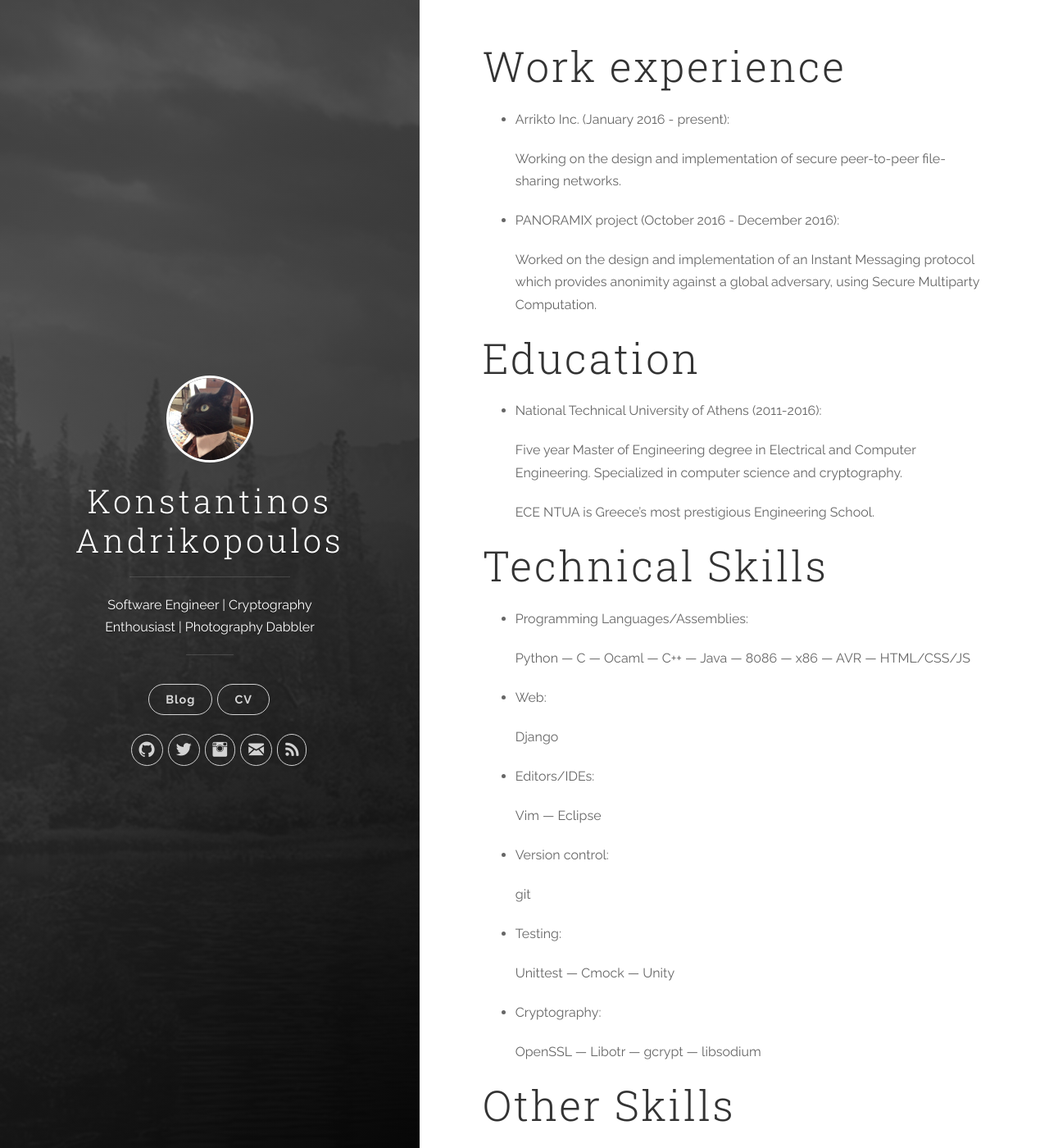
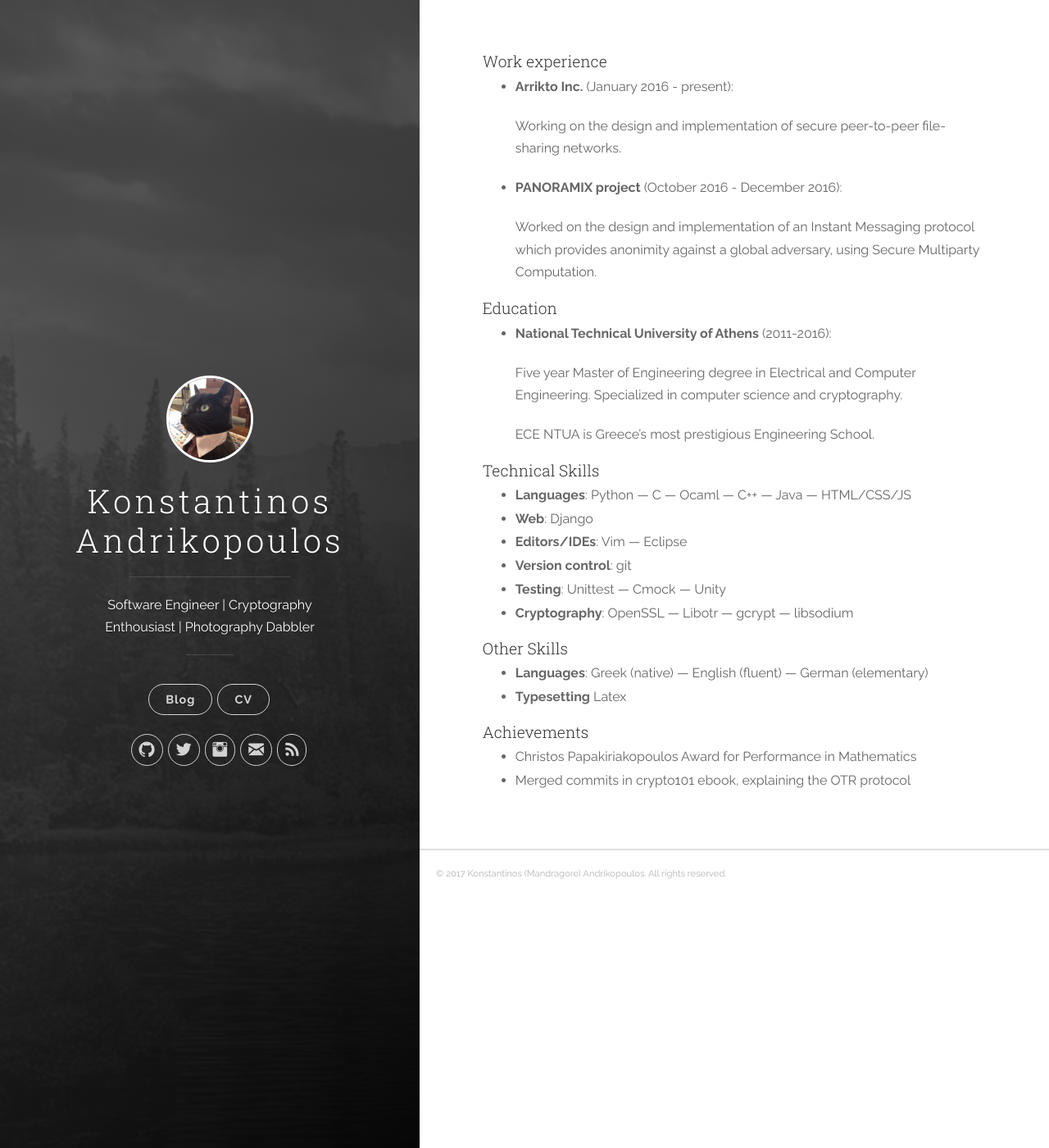
Before and after one commit to Mandragorian/mandragorian.github.io, a Jekyll site: the page built from cv/index.markdown, in a window 1280 px wide and 1400 px high. Shown: the whole window at 82% size. Built offline with Jekyll 4.4.1, drawn with Linux system fonts in a browser that asks for light colours; nearby versions of some CDN libraries; our own code applies the rules of GitHub Pages for plain Markdown files; some of the changed text lies outside the part shown.

```diff
--- a/cv/index.markdown
+++ b/cv/index.markdown
@@ -3,71 +3,52 @@ layout: default
 robots: noindex
 ---
 
-Work experience
-===============
+#### Work experience
 
-- Arrikto Inc. (January 2016 - present):
+- **Arrikto Inc.** (January 2016 - present):
 
 
 	Working on the design and implementation of secure peer-to-peer file-sharing networks.
 
 
-- PANORAMIX project (October 2016 - December 2016):
+- **PANORAMIX project** (October 2016 - December 2016):
 
 	Worked on the design and implementation of an Instant Messaging protocol which
 	provides anonimity against a global adversary, using Secure Multiparty Computation.
 
-Education
-=========
+#### Education
 
-- National Technical University of Athens (2011-2016):
+- **National Technical University of Athens** (2011-2016):
 
 	Five year Master of Engineering degree in Electrical and Computer Engineering.
 	Specialized in computer science and cryptography.
 
 	ECE NTUA is Greece's most prestigious Engineering School.
 
-Technical Skills
-======
+#### Technical Skills
 
-- Programming Languages/Assemblies:
-
-	Python --- C --- Ocaml --- C++ --- Java --- 8086 --- x86 --- AVR --- HTML/CSS/JS
-
-- Web:
-
+- **Languages**:
+	Python --- C --- Ocaml --- C++ --- Java --- HTML/CSS/JS
+- **Web**:
 	Django
-
-- Editors/IDEs:
-
+- **Editors/IDEs**:
 	Vim --- Eclipse
-
-- Version control:
-
+- **Version control**:
 	git
-
-- Testing:
-
+- **Testing**:
 	Unittest --- Cmock --- Unity
-
-- Cryptography:
-
+- **Cryptography**:
 	OpenSSL --- Libotr --- gcrypt --- libsodium
 
 
-Other Skills
-============
+#### Other Skills
 
-- Languages:
-
+- **Languages**:
 	Greek (native) --- English (fluent) --- German (elementary)
-
-- Typesetting
-
+- **Typesetting**
 	Latex
 
-Achievements
-============
+#### Achievements
 
 - Christos Papakiriakopoulos Award for Performance in Mathematics
 - Merged commits in crypto101 ebook, explaining the OTR protocol
```
